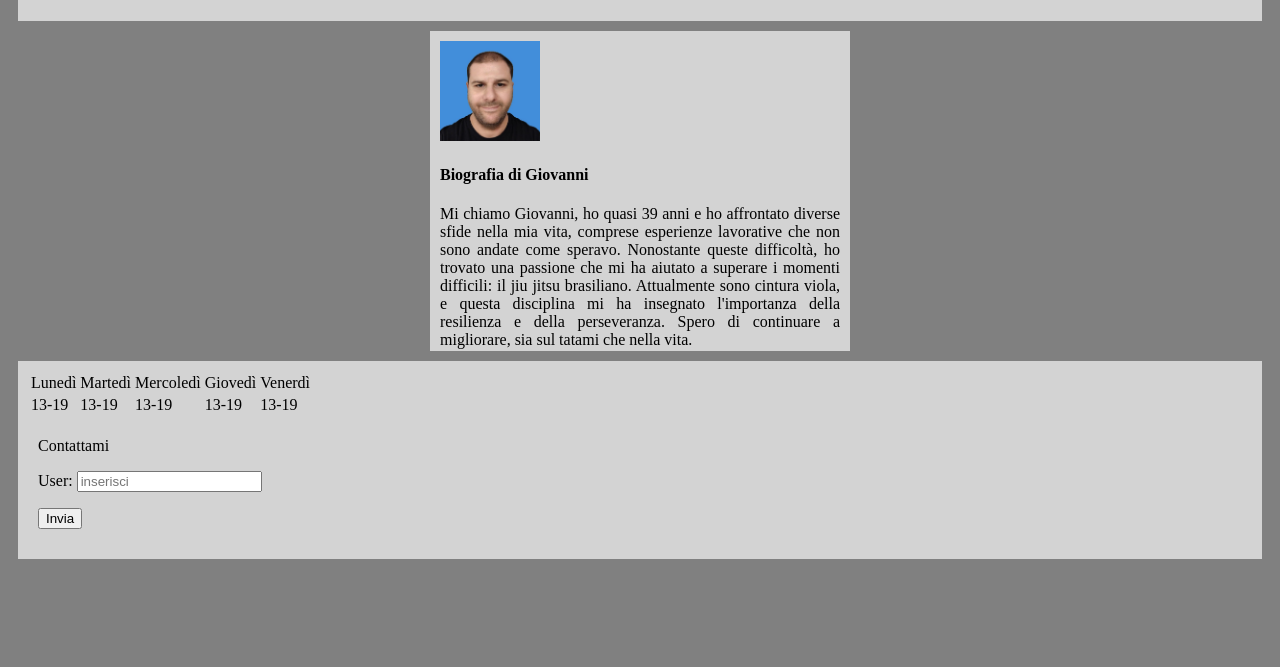
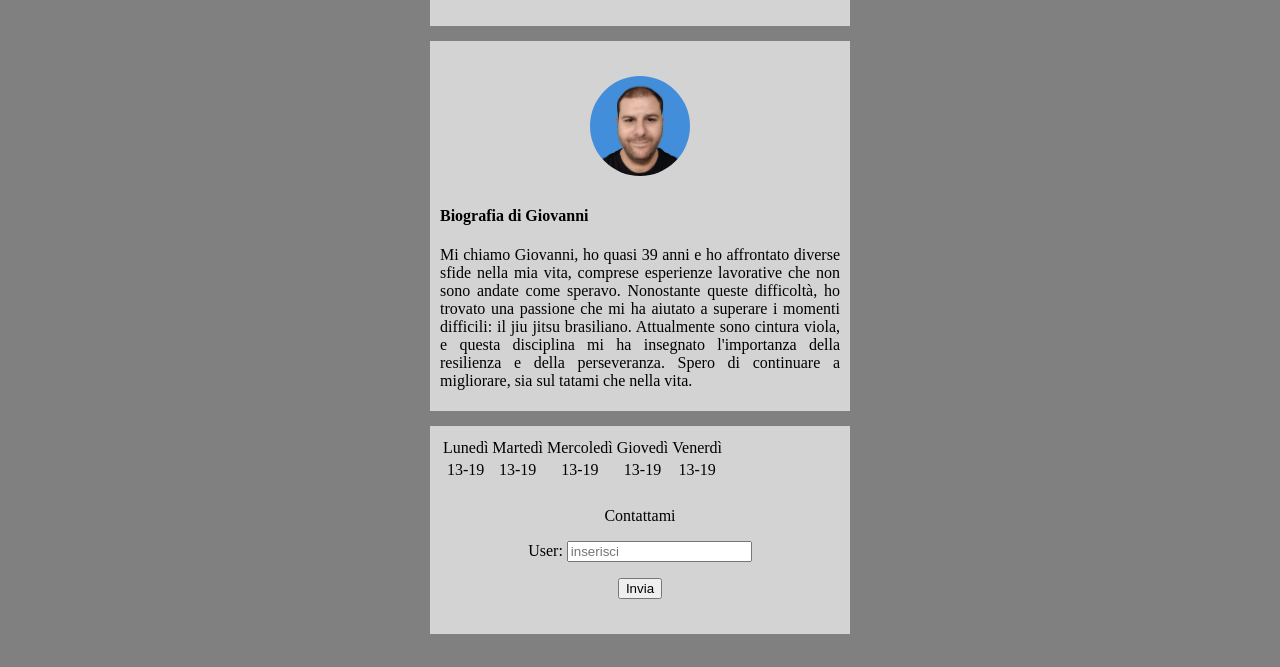
Before and after one commit to JojoVulc/Progetto2_remoto, a plain HTML site: page index.html in a window 1280 px wide. Shown: the part 148-815 px from the top of the page. Drawn offline with Linux system fonts and the light colour scheme.

Commit message:
tutto centrato

```diff
--- a/index.html
+++ b/index.html
@@ -12,7 +12,7 @@
     <h3>Web Developer</h3>
   </div>
   <div class="biografia">
-    <img src="img/Giovanni Antonino.jpg" alt="Giovanni Antonino" height="100 px" width="100px">
+    <div class="foto"><img src="img/Giovanni Antonino.jpg" alt="Giovanni Antonino" height="100 px" width="100px"></div>
     <h4>Biografia di Giovanni</h4>
 <p class="border">Mi chiamo Giovanni, ho quasi 39 anni e ho affrontato diverse sfide nella mia vita, comprese esperienze lavorative che non sono andate come speravo. Nonostante queste difficoltà, ho trovato una passione che mi ha aiutato a superare i momenti difficili: il jiu jitsu brasiliano. Attualmente sono cintura viola, e questa disciplina mi ha insegnato l'importanza della resilienza e della perseveranza. Spero di continuare a migliorare, sia sul tatami che nella vita.</p>
   </div>
--- a/style.css
+++ b/style.css
@@ -7,16 +7,25 @@ body {
     padding: 10px;
 }
 div {
+    max-width: 400px;
     background-color: lightgray;
     width: auto;
-    margin: 10px auto;
+    margin: 15px auto;
     padding: 10px;
+    text-align: center
 }
 .biografia {
+    margin: auto
     max-width: 400px;
-    height: 300px;
+    height: 350px;
     text-align: justify;
 }
-.border {
-    border: 30px;
+.foto {
+    border-color: red;
+    width: 100px;
+    height: 100px;
 }
+img{
+    border-radius: 50%;
+    border-color: red;
+}
```
